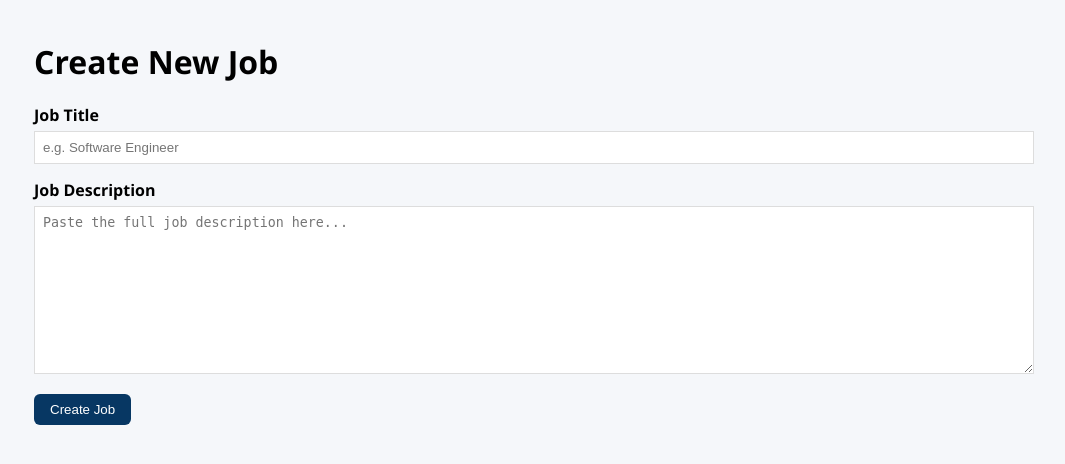
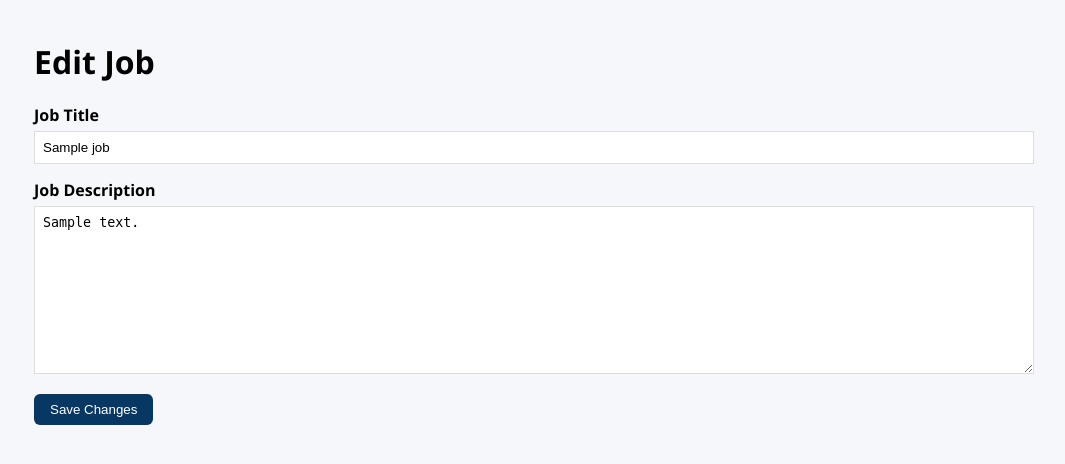
Before and after one commit to stephanetchatchum/Resume-Screener, a Django app: template screener/templates/screener/create_job.html in a window 1280 px wide. Shown: the part 74-538 px from the top of the page, without its empty margins (106-1171 px from the left). Run offline with Django 5.2, Linux system fonts and the light colour scheme; the template is opened without the code that fills it: most values are stand-ins (such as "Sample title", 1, 10 or a date in 2020); data that the repository does not hold is empty.

Commit message:
Edit Job implemented sucessfully

```diff
--- a/screener/templates/screener/create_job.html
+++ b/screener/templates/screener/create_job.html
@@ -1,16 +1,24 @@
 {% extends 'screener/base.html' %}
 
 {% block content %}
-<h1>Create New Job</h1>
+{% if job %}
+    <h1>Edit Job</h1>
+{% else %}
+    <h1>Create New Job</h1>
+{% endif %}
 
 <form method="post">
     {% csrf_token %}
     <label>Job Title</label>
-    <input type="text" name="title" placeholder="e.g. Software Engineer" required>
+    <input type="text" name="title" value="{{ job.title }}" placeholder="e.g. Software Engineer" required>
 
     <label>Job Description</label>
-    <textarea name="description" rows="10" placeholder="Paste the full job description here..." required></textarea>
+    <textarea name="description" rows="10" placeholder="Paste the full job description here..." required>{{ job.description }}</textarea>
 
-    <button type="submit" class="btn">Create Job</button>
+    {% if job %}
+        <button type="submit" class="btn">Save Changes</button>
+    {% else %}
+        <button type="submit" class="btn">Create Job</button>
+    {% endif %}
 </form>
 {% endblock %}
--- a/screener/urls.py
+++ b/screener/urls.py
@@ -11,4 +11,5 @@ urlpatterns = [
     path('oauth2callback/', views.oauth2callback, name='oauth2callback'),
     path('job/<int:job_id>/gmail-scan/', views.gmail_scan, name='gmail_scan'),
     path('job/<int:job_id>/candidate/<int:candidate_id>/', views.candidate_detail, name='candidate_detail'),
+    path('job/<int:job_id>/edit/', views.edit_job, name='edit_job'),
 ]
```
Also changed, not shown: screener/templates/screener/job_list.html (+9 -1 lines), screener/views.py (+13 -0 lines).
